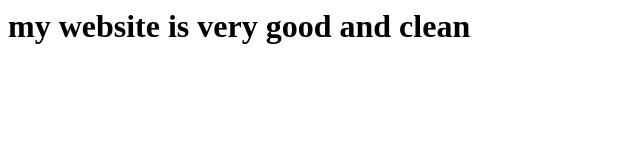
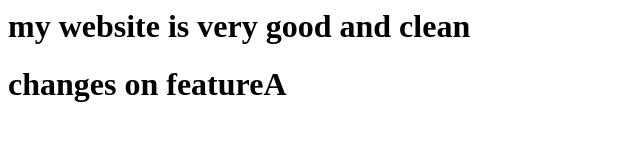
Before and after one commit to amruta-jinde/test-repo-27072024, a plain HTML site: page index.html in a window 1280 px wide. Shown: the whole page, without its empty margins (0-640 px from the left). Drawn offline with Linux system fonts and the light colour scheme.

Commit message:
made changes in index.html

```diff
--- a/index.html
+++ b/index.html
@@ -1,4 +1,5 @@
 <html>
 <title> this is my first website </title>
 <h1> my website is very good and clean </h1>
+<h1> changes on featureA </h1>
 </html>
```
Also changed, not shown: featureB.html (added, +1 -0 lines).
